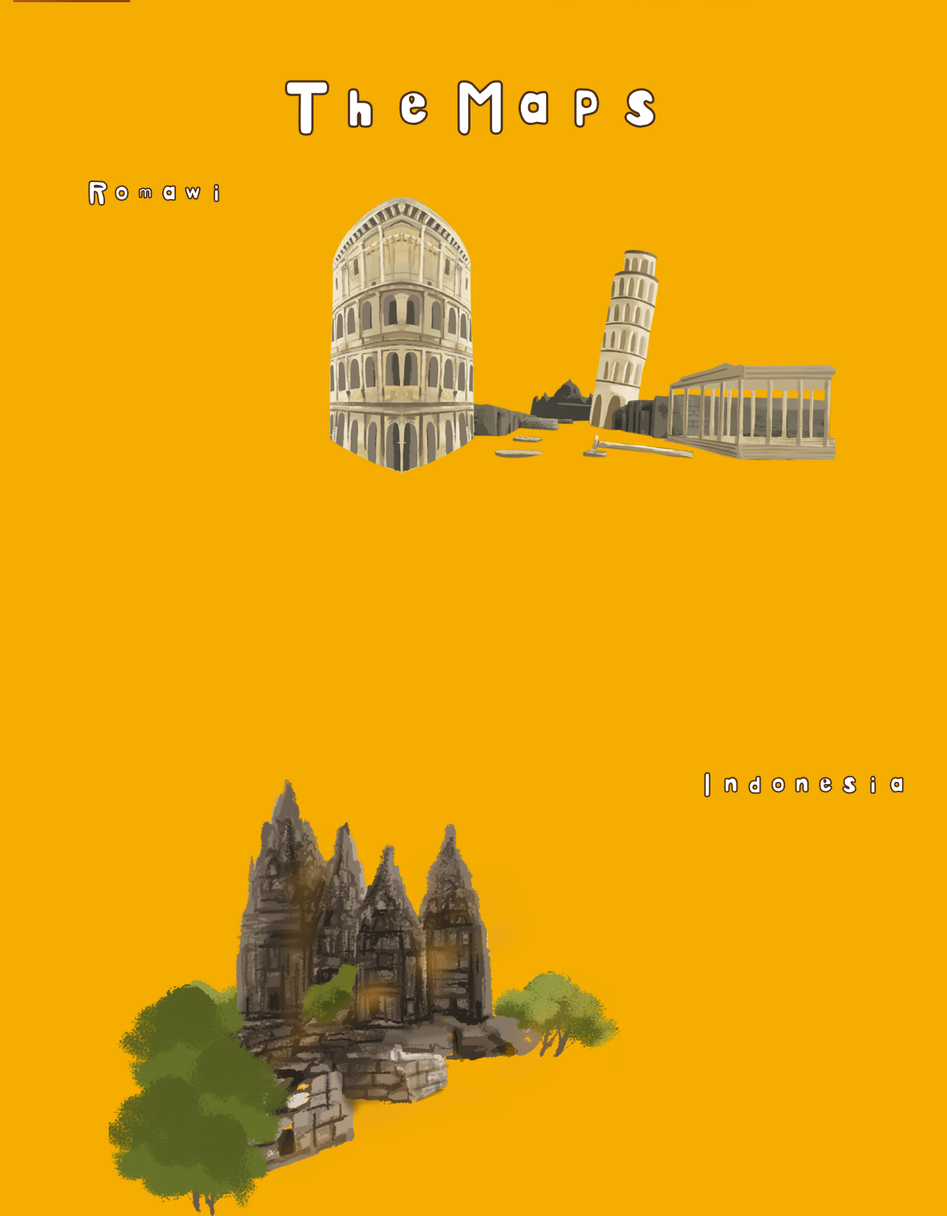
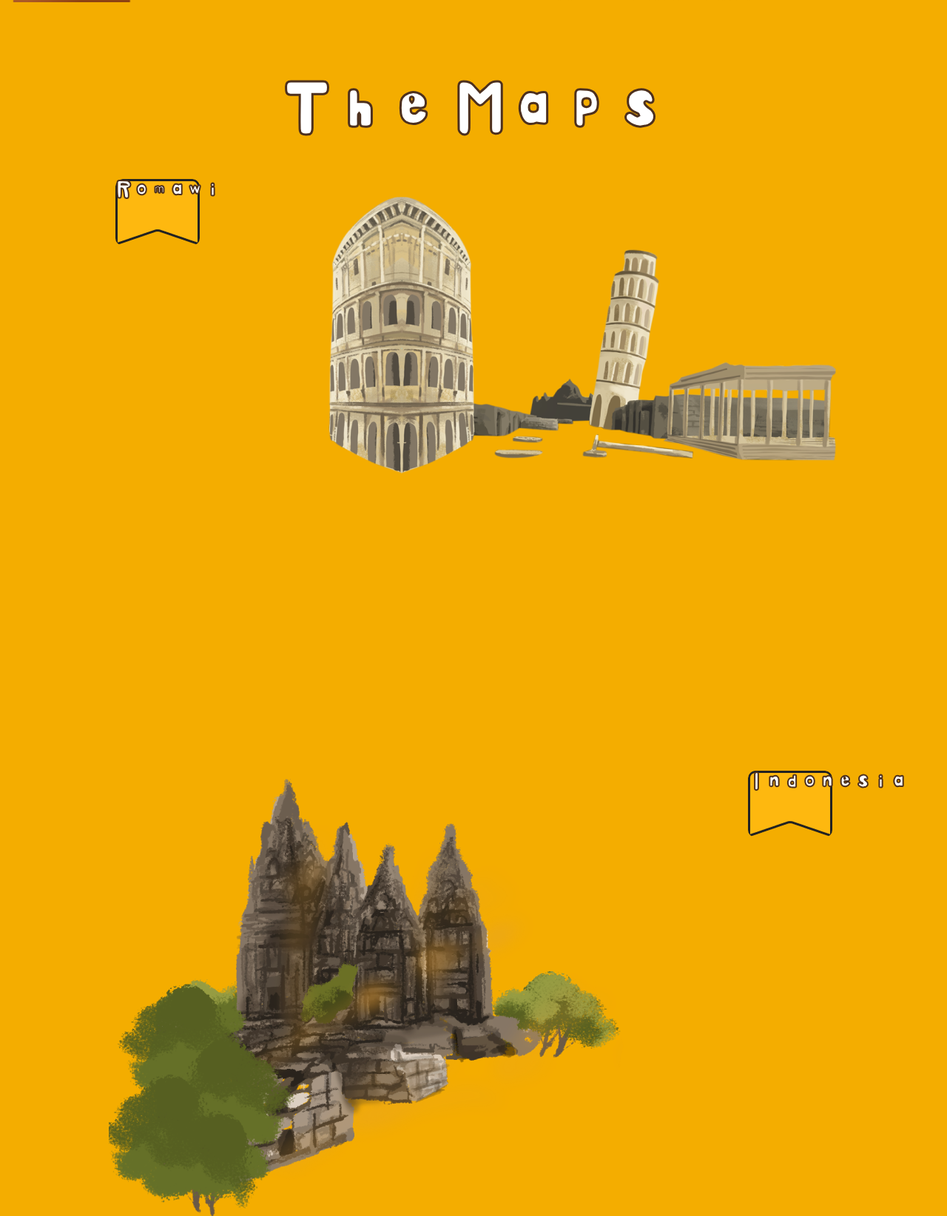
Before and after one commit to adyangga/idul_adha, a plain HTML site: page index.html in a window 1280 px wide. Shown: the part 4040-5684 px from the top of the page at 74% size. Drawn offline with nearby package versions, Linux system fonts and the light colour scheme; files whose address does not match are found by name; a web font is replaced by a local one.

Commit message:
update 1 - project idul adha

```diff
--- a/css/style.css
+++ b/css/style.css
@@ -295,7 +295,7 @@ header{
     background-size: cover;
     background-repeat: no-repeat;
 }
-/* .tema-maps{
+.tema-maps-title{
     background-image: url(../assets/img/bg_maps.png);
     background-size: cover;
     background-repeat: no-repeat;
@@ -304,12 +304,11 @@ header{
     height: 90px;
     box-sizing: border-box;
     border-radius: 10px;
-} */
+}
 .indonesia{
     height: 800px;
     font-size: 24px;
     -webkit-text-stroke: 2px #4D301E;
-    /* background-image: url(../assets/img/maps_2.png); */
     background-size: cover;
     background-repeat: no-repeat;
 }
--- a/index.html
+++ b/index.html
@@ -132,7 +132,7 @@
             <div class="row" align="center">
                 <div class="col-sm-3 md-3 lg-3">
                     <div class="romawi">
-                        <h2 class="tema-maps text-center">Romawi</h2>
+                        <h2 class="tema-maps-title text-center">Romawi</h2>
                     </div>
                 </div>
                 <div class="col-sm-9 md-9 lg-9">
@@ -145,14 +145,14 @@
                 </div>
                 <div class="col-sm-3 md-3 lg-3">
                     <div class="indonesia">
-                        <h2 class="tema-maps text-center">Indonesia</h2>
+                        <h2 class="tema-maps-title text-center">Indonesia</h2>
                     </div>
                 </div>
             </div>
             <div class="row" align="center">
                 <div class="col-sm-3 md-3 lg-3">
                     <div class="mesir">
-                        <h2 class="tema-maps text-center">Mesir</h2>
+                        <h2 class="tema-maps-title text-center">Mesir</h2>
                     </div>
                 </div>
                 <div class="col-sm-9 md-9 lg-9">
```
